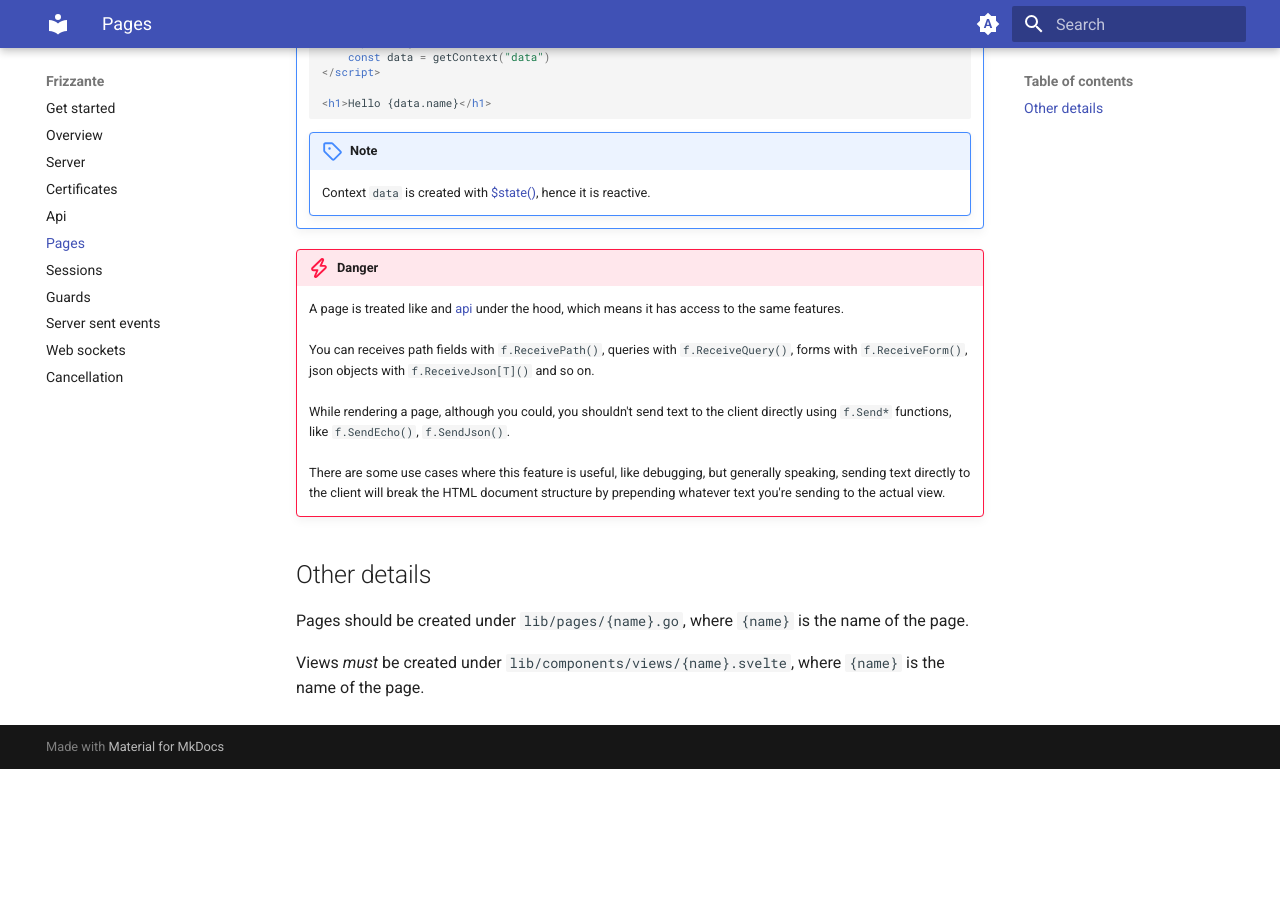
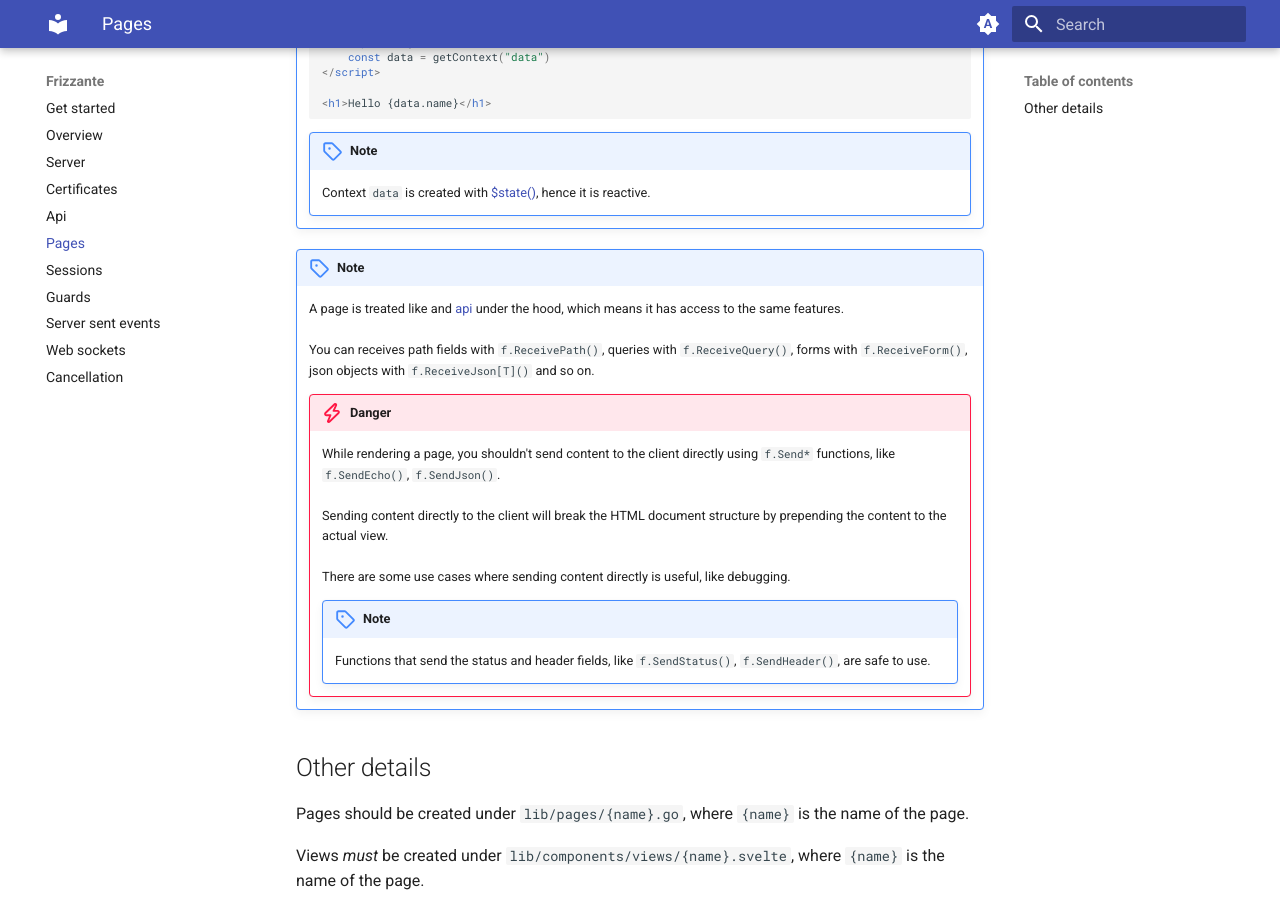
Before and after one commit to razshare/frizzante-docs, an MkDocs documentation site: the page built from docs/pages.md, in a window 1280 px wide and 900 px high, scrolled down 2418 px. Built offline with MkDocs 1.6.1 and Material for MkDocs 9.7.7, drawn with Linux system fonts in a browser that asks for light colours; before the commit the page ends 3187 px from its top, so only the background shows below that.

Commit message:
chore(docs): updating pages.

```diff
--- a/docs/pages.md
+++ b/docs/pages.md
@@ -118,7 +118,7 @@ func main() {
 		Context `data` is created with [$state()](https://svelte.dev/docs/svelte/$state), hence it is reactive.
 
 
-!!! danger
+!!! note
 	A page is treated like and [api](./api.md) under the hood, which means it
 	has access to the same features.<br/>
 	<br/>
@@ -126,14 +126,17 @@ func main() {
 	queries with `f.ReceiveQuery()`,
 	forms with `f.ReceiveForm()`,
 	json objects with `f.ReceiveJson[T]()` and so on.<br/>
-	<br/>
-	While rendering a page, although you could, you shouldn't send text to the client directly
-	using `f.Send*` functions,
-	like `f.SendEcho()`, `f.SendJson()`.<br/>
-	<br/>
-	There are some use cases where this feature is useful, like debugging, but generally speaking,
-	sending text directly to the client will break the HTML document structure by prepending whatever
-	text you're sending to the actual view.
+	!!! danger
+		While rendering a page, you shouldn't send content to the client directly
+		using `f.Send*` functions,
+		like `f.SendEcho()`, `f.SendJson()`.<br/>
+		<br/>
+		Sending content directly to the client will break the HTML document structure by prepending
+		the content to the actual view.<br/>
+		<br/>
+		There are some use cases where sending content directly is useful, like debugging.<br/>
+		!!! note
+			Functions that send the status and header fields, like `f.SendStatus()`, `f.SendHeader()`, are safe to use.
 
 ## Other details
 
```
